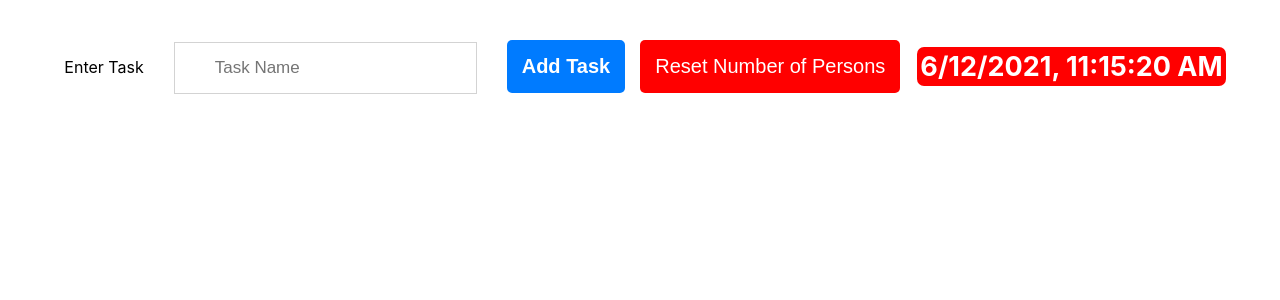
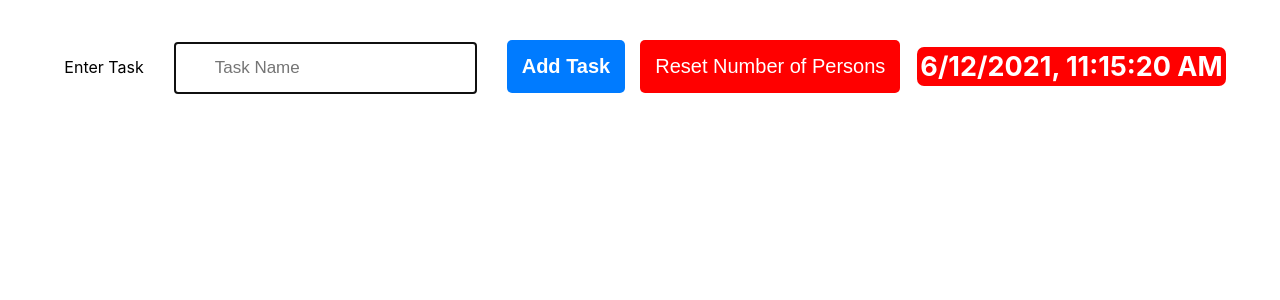
Before and after one commit to Zaibi727/button-card, a React (Create React App) app: page / in a window 1280 px wide. Shown: the top 300 px of the page. Built offline with nearby package versions, Linux system fonts and the light colour scheme.

Commit message:
Update TodoForm.jsx

```diff
--- a/src/Components/Todo/TodoForm.jsx
+++ b/src/Components/Todo/TodoForm.jsx
@@ -1,10 +1,15 @@
-import React, { useState } from 'react';
+import React, { useState, useEffect, useRef } from 'react';
 import styles from './todo.module.css';
 
 
 function TodoForm(props) {
-  const [input, setInput] = useState('');
+    const [input, setInput] = useState(props.edit ? props.edit.value : '');
 
+  const inputRef = useRef(null);
+
+  useEffect(() => {
+    inputRef.current.focus();
+  });
 
   const handleChange = e => {
     setInput(e.target.value);
@@ -26,11 +31,12 @@ function TodoForm(props) {
             {props.edit ? (
                 <>
                 <input
-                    placeholder='Task Name'
+                    placeholder='Update your Task'
                     value={input}
                      onChange={handleChange}
                       name='text'
                        className={styles.input}
+                       ref={inputRef}
                   />
                    <button className={styles.savebtn} onClick={handleSubmit}>
                      save
@@ -44,6 +50,7 @@ function TodoForm(props) {
                      onChange={handleChange}
                       name='text'
                        className={styles.input}
+                       ref={inputRef}
                   />
                    <button className={styles.addbtn} onClick={handleSubmit}>
                      Add Task
```
